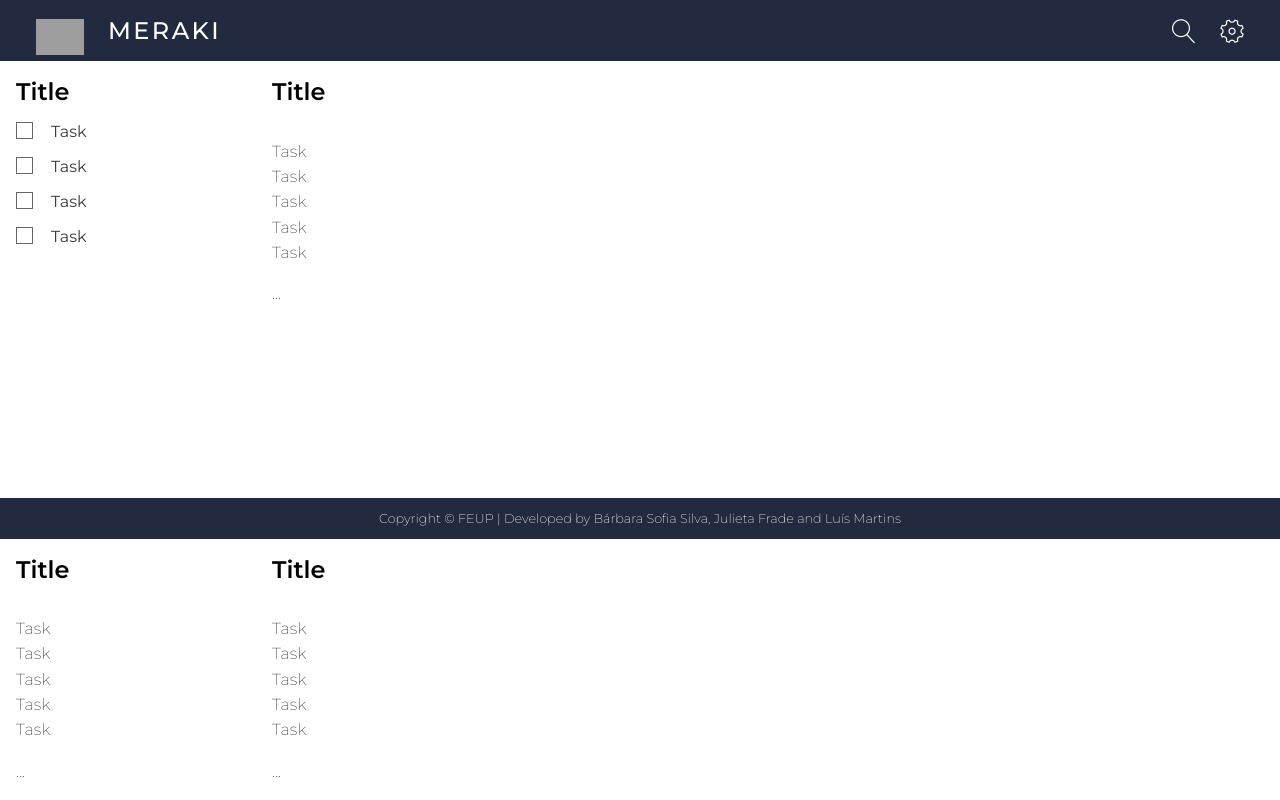
After one commit to julietafrade97/feup-ltw, a PHP site: template project/templates/lists/list_box.php in a window 1280 px wide. The commit adds this page. Run offline with PHP 8.4, Linux system fonts and the light colour scheme; the template is opened without the code that fills it, so the values that code supplies are empty; grey boxes are pictures that could not be loaded.

Commit message:
list flex e checkbox

```diff
--- a/project/css/style.css
+++ b/project/css/style.css
@@ -364,24 +364,82 @@ main {
   margin: 0.5em 0.5em 0.5em 0;
 }
 
-#list_container {
+/*
+* PROJECTS
+*/
+#list_box {
   display:flex;
   flex-direction: column;
-  background-color: rgb(255, 255, 255);
-  width: calc(100% * 1/4);
-  height: calc(100% * 1/3);
-  margin: 1em;
+  justify-content: flex-start;
+  align-items: flex-start;
+  background-color: white;
+  padding: 0 1em 1em 1em;
 }
 
-#list_header h1{
-  font-size: 2em;
+#list_box h1{
+  color: black;
+  font-size: 1.5em;
   font-weight: 600;
-  padding: 0em 0.5em;
 }
 
-#list_content ul li {
+/*Codigo copiado de https://codepen.io/valerypatorius/pen/oXGMGL
+TODO: - mudar pxs para ems
+      - misturar com https://codepen.io/derekmorash/pen/Eydxab */
+
+input[type="checkbox"] { display: none; }
+
+input[type="checkbox"] + label {
+  display: block;
+  position: relative;
+  padding-left: 35px;
+  padding-bottom: 1em;
+  cursor: pointer;
+  -webkit-user-select: none;
+  -moz-user-select: none;
+  -ms-user-select: none;
+}
+
+input[type="checkbox"] + label:last-child { margin-bottom: 0; }
+
+input[type="checkbox"] + label:before {
+  content: '';
+  display: block;
+  width: 15px;
+  height: 15px;
+  border: 1px solid black;
+  position: absolute;
+  left: 0;
+  top: 0;
+  opacity: .6;
+  -webkit-transition: all .12s, border-color .08s;
+  transition: all .12s, border-color .08s;
+}
+
+input[type="checkbox"]:checked + label:before {
+  width: 10px;
+  top: -5px;
+  left: 5px;
+  border-radius: 0;
+  opacity: 1;
+  border-top-color: transparent;
+  border-left-color: transparent;
+  -webkit-transform: rotate(45deg);
+  transform: rotate(45deg);
+}
+
+#list_box #task_list ul{
+  list-style-type: none;
+  padding:0em;
+}
+
+#list_box #task_list li{
   font-weight: 200;
-  padding: 0.2em 0em;
+  padding:0.2em 0em;
+}
+#list_box #task_list p{
+  font-weight: 200;
+  padding:0.2em 0em;
+  margin: 0em;
 }
 
 /*
--- /dev/null
+++ b/project/templates/lists/list_box.php
@@ -0,0 +1,51 @@
+<div id="list_box">
+    <h1> Title </h1>
+    <div id="task_list">
+        <input type="checkbox" id="box-1"> <label for="box-1">Task</label>
+        <input type="checkbox" id="box-2"> <label for="box-2">Task</label>
+        <input type="checkbox" id="box-3"> <label for="box-3">Task</label>
+        <input type="checkbox" id="box-4"> <label for="box-4">Task</label>
+    </div>
+</div>
+
+<div id="list_box">
+    <h1> Title </h1>
+    <div id="task_list">
+        <ul>
+            <li> <input type="checkbox"> Task </li>
+            <li> <input type="checkbox"> Task </li>
+            <li> <input type="checkbox"> Task </li>
+            <li> <input type="checkbox"> Task </li>
+            <li> <input type="checkbox"> Task </li>
+        </ul>
+        <p>...</p>
+    </div>
+</div>
+
+<div id="list_box">
+    <h1> Title </h1>
+    <div id="task_list">
+        <ul>
+            <li> <input type="checkbox"> Task </li>
+            <li> <input type="checkbox"> Task </li>
+            <li> <input type="checkbox"> Task </li>
+            <li> <input type="checkbox"> Task </li>
+            <li> <input type="checkbox"> Task </li>
+        </ul>
+        <p>...</p>
+    </div>
+</div>
+
+<div id="list_box">
+    <h1> Title </h1>
+    <div id="task_list">
+        <ul>
+            <li> <input type="checkbox"> Task </li>
+            <li> <input type="checkbox"> Task </li>
+            <li> <input type="checkbox"> Task </li>
+            <li> <input type="checkbox"> Task </li>
+            <li> <input type="checkbox"> Task </li>
+        </ul>
+        <p>...</p>
+    </div>
+</div>
```
Also changed, not shown: project/templates/lists/list_template.php (deleted, +0 -15 lines).
